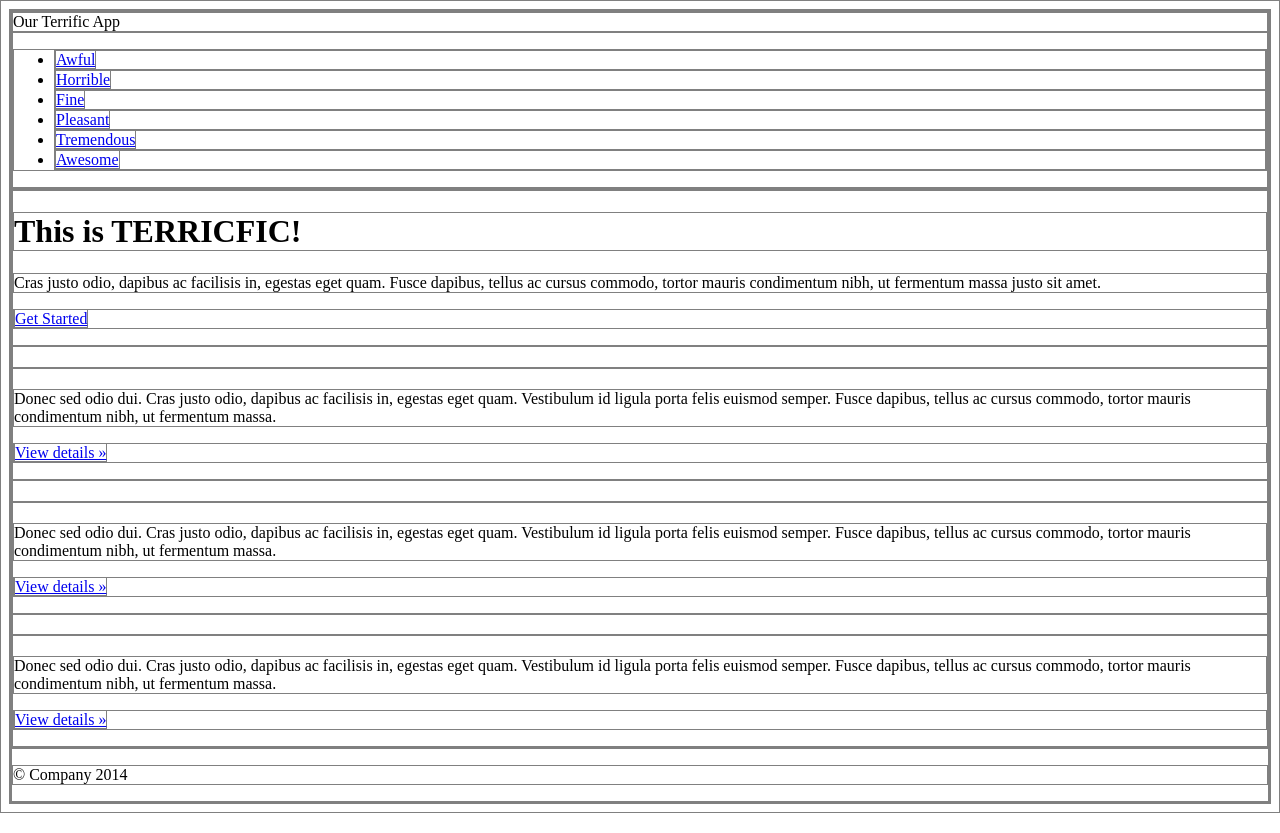
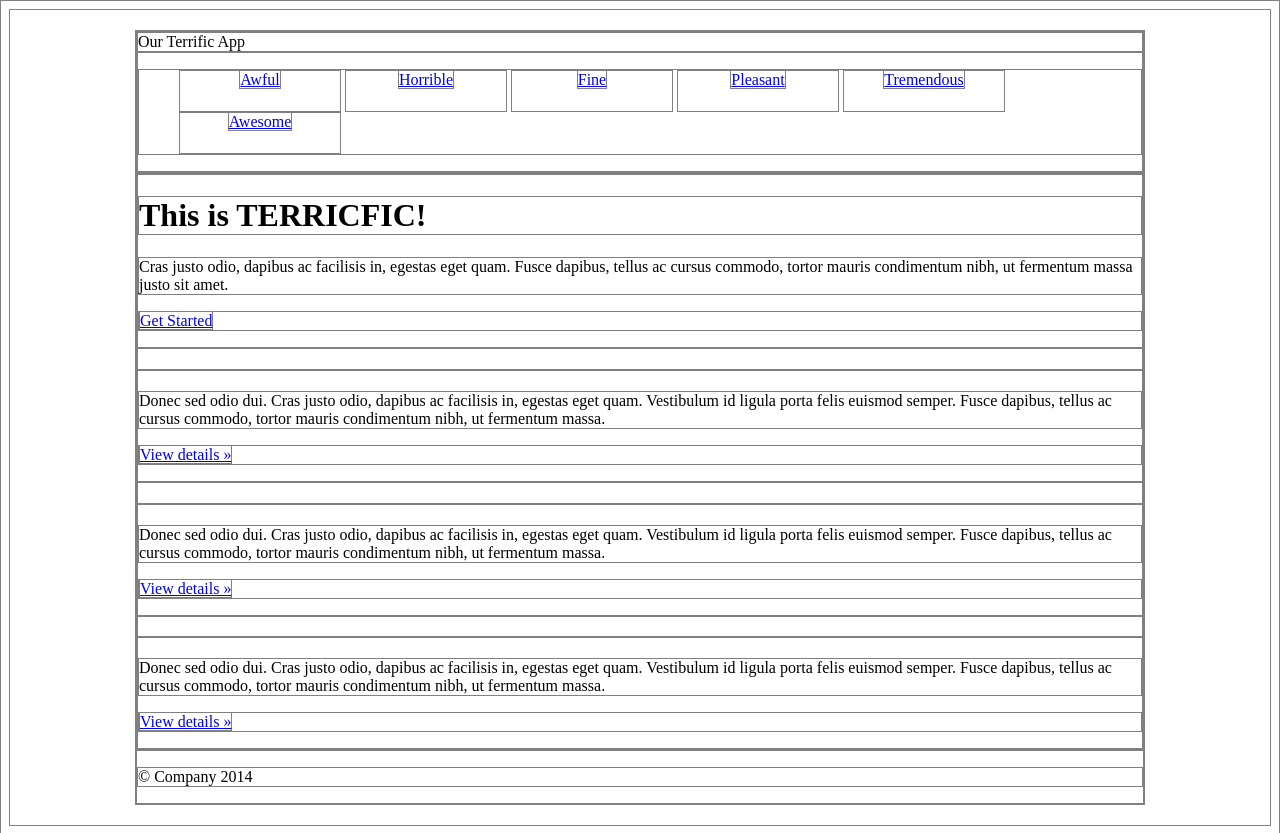
Before and after one commit to chinsan18/ourTerrificApp, a plain HTML site: page index.html in a window 1280 px wide. Before the commit the page ends 811 px from the top, so only its background shows below. Drawn offline with Linux system fonts and the light colour scheme.

Commit message:
css changes

```diff
--- a/css/main.css
+++ b/css/main.css
@@ -0,0 +1,17 @@
+.container   {
+	width: 80%;
+	margin: 20px auto;
+}
+
+header nav ul li {
+	display: inline-block;
+	text-decoration: none;
+	width: 160px;
+	height: 40px;
+
+	text-align: center;
+}
+
+header nav ul li a {
+	margin-top: 10px;
+}
--- a/index.html
+++ b/index.html
@@ -6,6 +6,7 @@
 	<style type="text/css">
 	* { border: 1px gray solid}
 	</style>
+	<link rel="stylesheet" type="text/css" href="css/main.css">
 </head>
 <body>
 	<div class="container">
```
